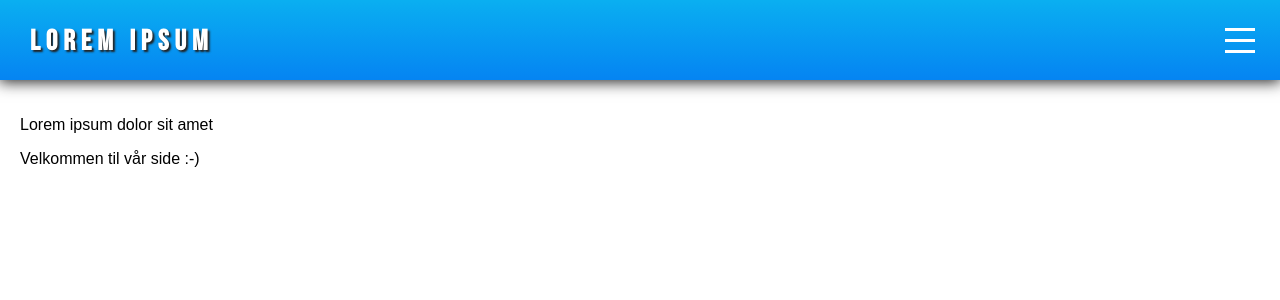
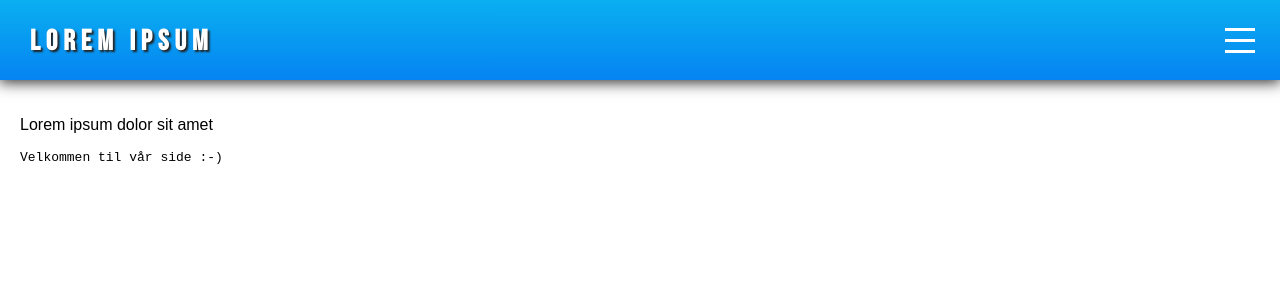
Before and after one commit to Magssch/IT2810-Prosjekt-2-ReactJS, a React (Create React App) app: page / in a window 1280 px wide. Shown: the top 300 px of the page. Built offline with nearby package versions, Linux system fonts and the light colour scheme.

Commit message:
Fungerende text-innlesing med AJAX
Jobber mot issue #1

```diff
--- a/src/App.js
+++ b/src/App.js
@@ -11,14 +11,19 @@ class App extends Component {
     constructor(props) {
         super(props);
         this.categoryChange = this.categoryChange.bind(this);
+        this.getText = this.getText.bind(this);
+        this.getMedia = this.getMedia.bind(this);
     }
-
     state = {
         diceVal: 1,
         sidenavExpanded: "",
         menuClicked: "",
         tab: 1,
-        textContent: "Velkommen til vår side :-)",
+        textContent: ["Velkommen til vår side :-)",
+                       "",
+                       "",
+                       ""
+        ],
 
         categories: [
             {
@@ -150,16 +155,17 @@ class App extends Component {
     }
     getText() {
         let categoryState = this.getCategories();
+        console.log(this.state.categories);
         let path = '/media/text/'+categoryState[2][0].name+'/text'+this.state.tab+'.txt';
         axios.get(path)
-            .then(function (response) {
+            .then(response => {
                 // handle success
                 console.log(response.data.text);
                 console.log("_____" + this.state.textContent);
 
                 this.setState({textContent: response.data.text});
             })
-            .catch(function (error) {
+            .catch(error => {
                 // handle error
                 console.log(error);
             })
--- a/src/Components/Content/index.js
+++ b/src/Components/Content/index.js
@@ -14,7 +14,7 @@ class Content extends Component {
 */
     render() {
         return (
-                <p className="TextContent">{this.props.text}</p>
+                <pre className="TextContent">{this.props.text}</pre>
         );
     }
 }
--- a/src/Components/Sidenav/Category/Checkbox/index.js
+++ b/src/Components/Sidenav/Category/Checkbox/index.js
@@ -3,19 +3,10 @@ import './checkbox.css';
 
 class Checkbox extends Component {
 
-    state = {
-        checked: this.props.checked,
-    }
-
     handleChange = () => {
-        let temp = this.state.checked;
-        this.setState({
-            checked: !temp,
-        });
-        console.log(!temp)
         this.props.handleChange({
             id: this.props.id,
-            checked: !temp
+            checked: !this.props.checked
         });
     }
 
```
